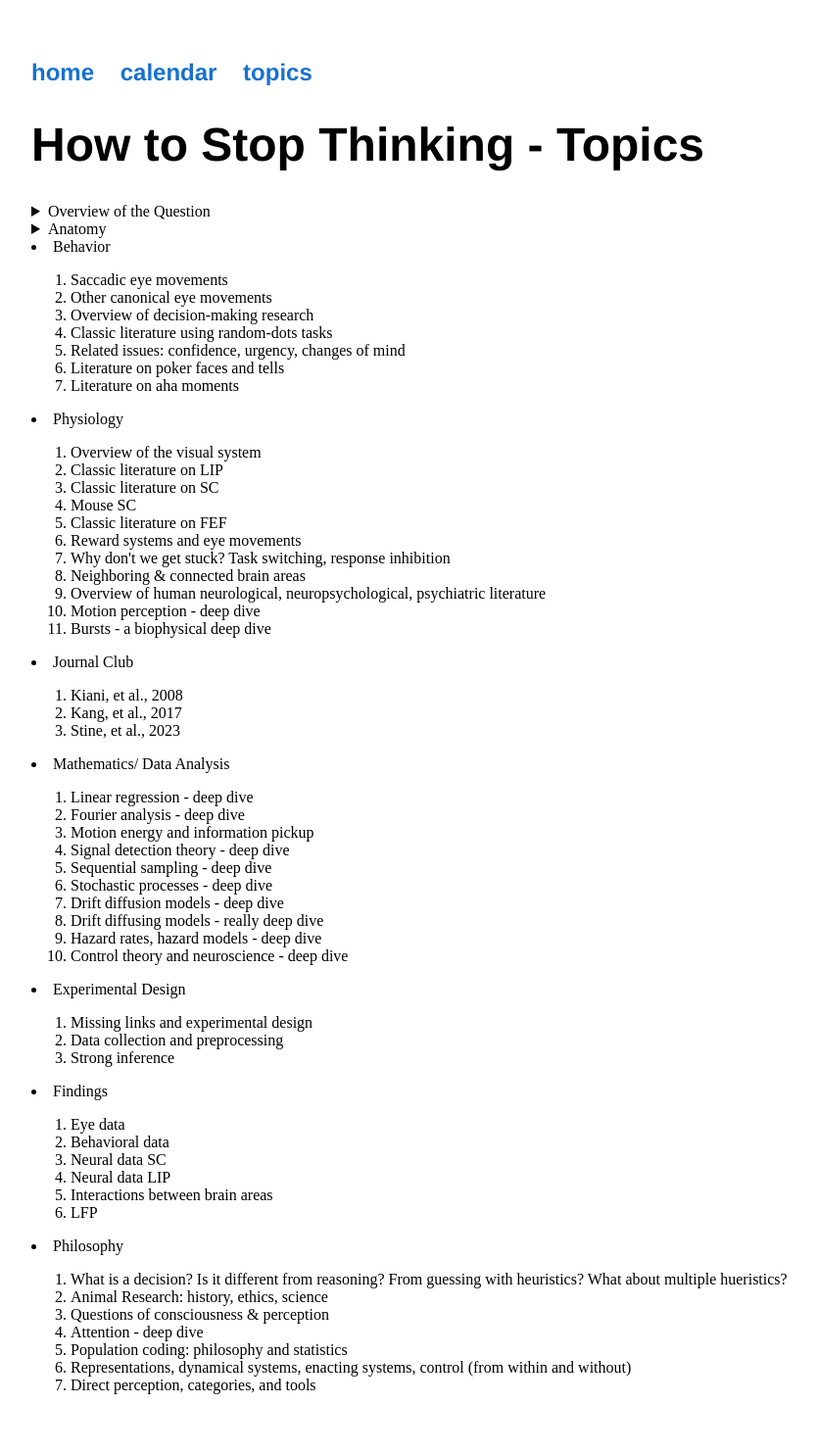
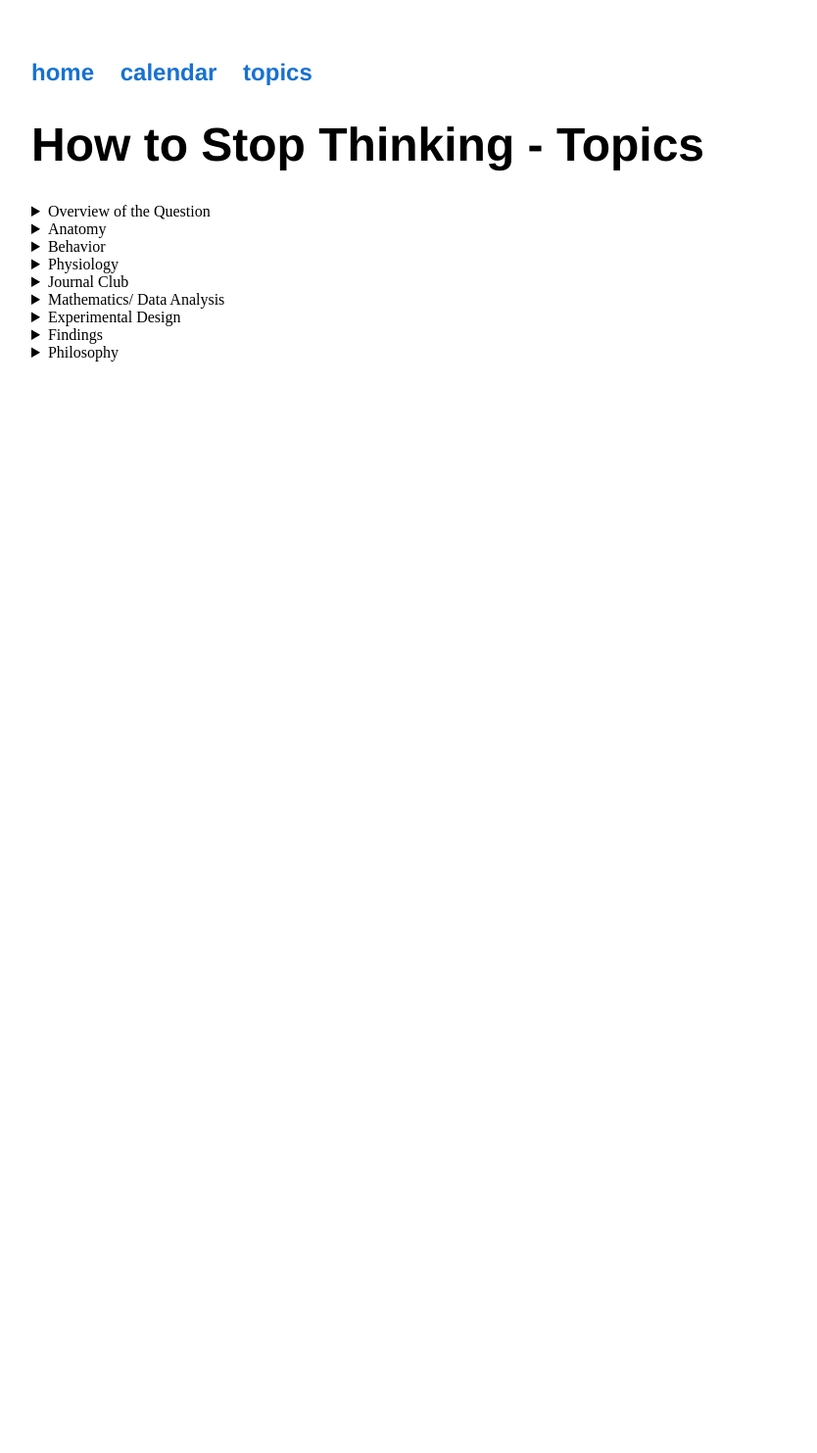
Before and after one commit to maxpensack/maxpensack.github.io, a Jekyll site: the page built from howtostopthinking/topics/index.html, in a window 1280 px wide. Shown: the whole page at 98% size, without its empty margins (160-994 px from the left). Built offline with Jekyll 4.4.1, drawn with Linux system fonts in a browser that asks for light colours; after the commit the page ends 900 px from its top, so only the background shows below that.

Commit message:
Update index.html

```diff
--- a/howtostopthinking/topics/index.html
+++ b/howtostopthinking/topics/index.html
@@ -5,7 +5,11 @@
 <h1>{{ page.title }}</h1>
 
 
-    <details><summary>Overview of the Question</summary>How does the brain transition from thoughts to actions? Or, how do we stop thinking?</li></details>
+    <details><summary>Overview of the Question</summary>
+        <ol>
+            <li>How does the brain transition from thoughts to actions? Or, how do we stop thinking?</li>
+        </ol>
+    </details>
     <details><summary>Anatomy</summary>
         <ol>
             <li>Gross Anatomy</li>
@@ -13,7 +17,7 @@
             <li>Evolutionary origins of the optic tectum, parietal cortex</li>
         </ol>
     </details>
-    <li>Behavior</li>
+    <details><summary>Behavior</summary>
         <ol>
             <li>Saccadic eye movements</li>
             <li>Other canonical eye movements</li>
@@ -23,7 +27,8 @@
             <li>Literature on poker faces and tells</li>
             <li>Literature on aha moments</li>
         </ol>
-    <li>Physiology</li>
+    </details>
+    <details><summary>Physiology</summary>
         <ol>
             <li>Overview of the visual system</li>
             <li>Classic literature on LIP</li>
@@ -37,13 +42,15 @@
             <li>Motion perception - deep dive</li>
             <li>Bursts - a biophysical deep dive</li>
         </ol>
-    <li>Journal Club</li>
+    </details>
+    <details><summary>Journal Club</summary>
         <ol>
             <li>Kiani, et al., 2008</li>
             <li>Kang, et al., 2017</li>
             <li>Stine, et al., 2023</li>
         </ol>
-    <li>Mathematics/ Data Analysis</li>
+    </details>
+    <details><summary>Mathematics/ Data Analysis</summary>
         <ol>
             <li>Linear regression - deep dive            </li>
             <li>Fourier analysis - deep dive            </li>
@@ -56,13 +63,15 @@
             <li>Hazard rates, hazard models - deep dive            </li>
             <li>Control theory and neuroscience - deep dive            </li>
         </ol>
-    <li>Experimental Design</li>
+    </details>
+    <details><summary>Experimental Design</summary>
         <ol>
             <li>Missing links and experimental design            </li>
             <li>Data collection and preprocessing             </li>
             <li>Strong inference            </li>
         </ol>
-    <li>Findings</li>
+    </details>
+    <details><summary>Findings</summary>
         <ol>
             <li>Eye data</li>
             <li>Behavioral data</li>
@@ -71,7 +80,8 @@
             <li>Interactions between brain areas</li>
             <li>LFP</li>
         </ol>
-    <li>Philosophy</li>
+    </details>
+    <details><summary>Philosophy</summary>
         <ol>
             <li>What is a decision? Is it different from reasoning? From guessing with heuristics? What about multiple hueristics?</li>
             <li>Animal Research: history, ethics, science</li>
@@ -81,4 +91,4 @@
             <li>Representations, dynamical systems, enacting systems, control (from within and without)</li>
             <li>Direct perception, categories, and tools</li>
         </ol>
-</ol>
+    </details>
```
